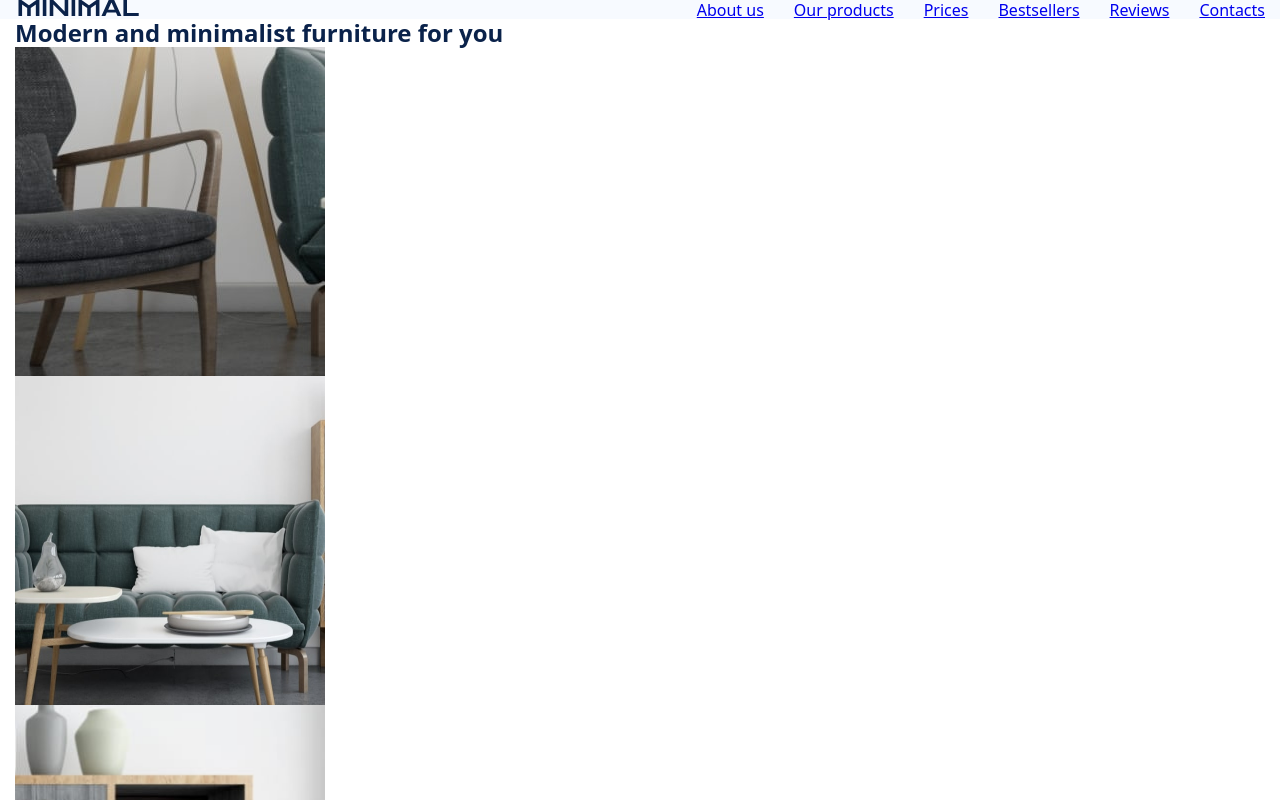
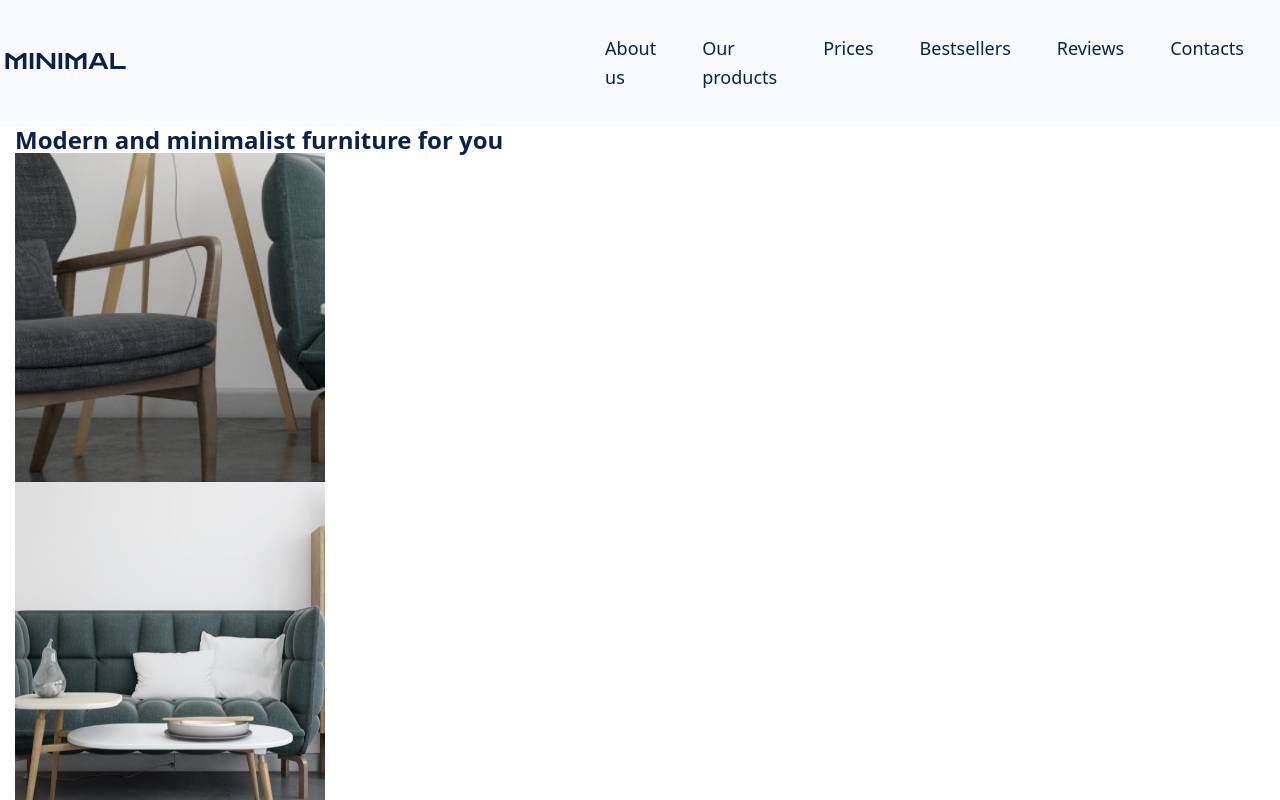
Before and after one commit to oleks11-rudenko/minimal-project, a plain HTML site: page index.html in a window 1280 px wide. Shown: the top 800 px of the page. Drawn offline with nearby package versions, Linux system fonts and the light colour scheme.

Commit message:
Edit header

```diff
--- a/css/styles.css
+++ b/css/styles.css
@@ -24,6 +24,11 @@ ol {
   list-style-type: none;
   margin: 0;
   padding-left: 0;
+}
+
+a {
+  text-decoration-line: none;
+  color: currentColor;
 }
 
 img {
@@ -72,16 +77,18 @@ input {
 .header .container {
   display: flex;
   align-items: center;
-  justify-content: space-between;
+  justify-content: center;
 }
 
 .logo {
+  margin-right: 442px;
 }
 
 .logo-icon {
 }
 
 .nav {
+  padding: 26px;
 }
 
 .nav-list {
@@ -90,6 +97,10 @@ input {
 }
 
 .nav-item {
+  padding: 8px;
+  font-size: 18px;
+  line-height: 1.6;
+  letter-spacing: 0;
 }
 
 /* #endregion */
```
